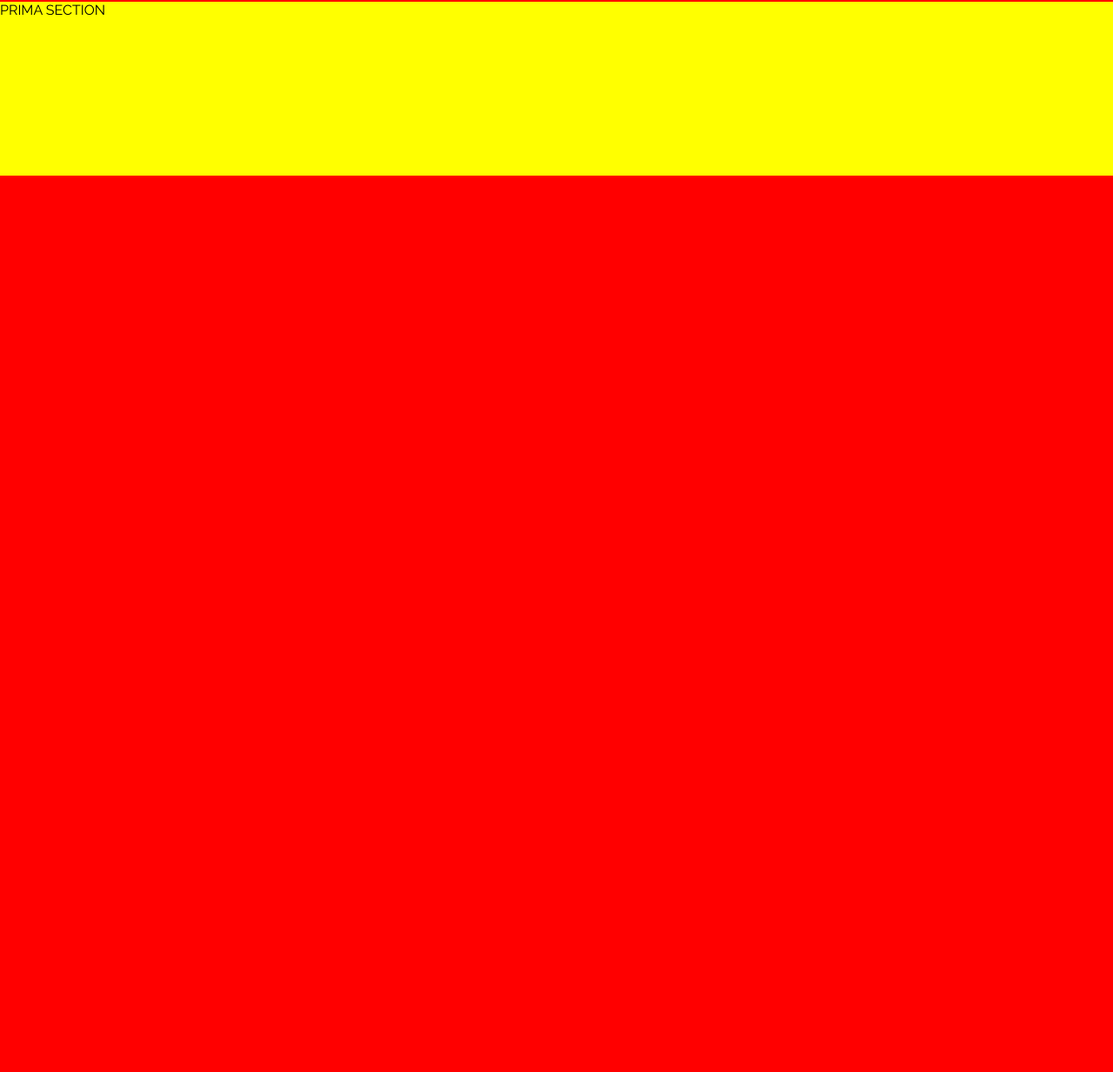
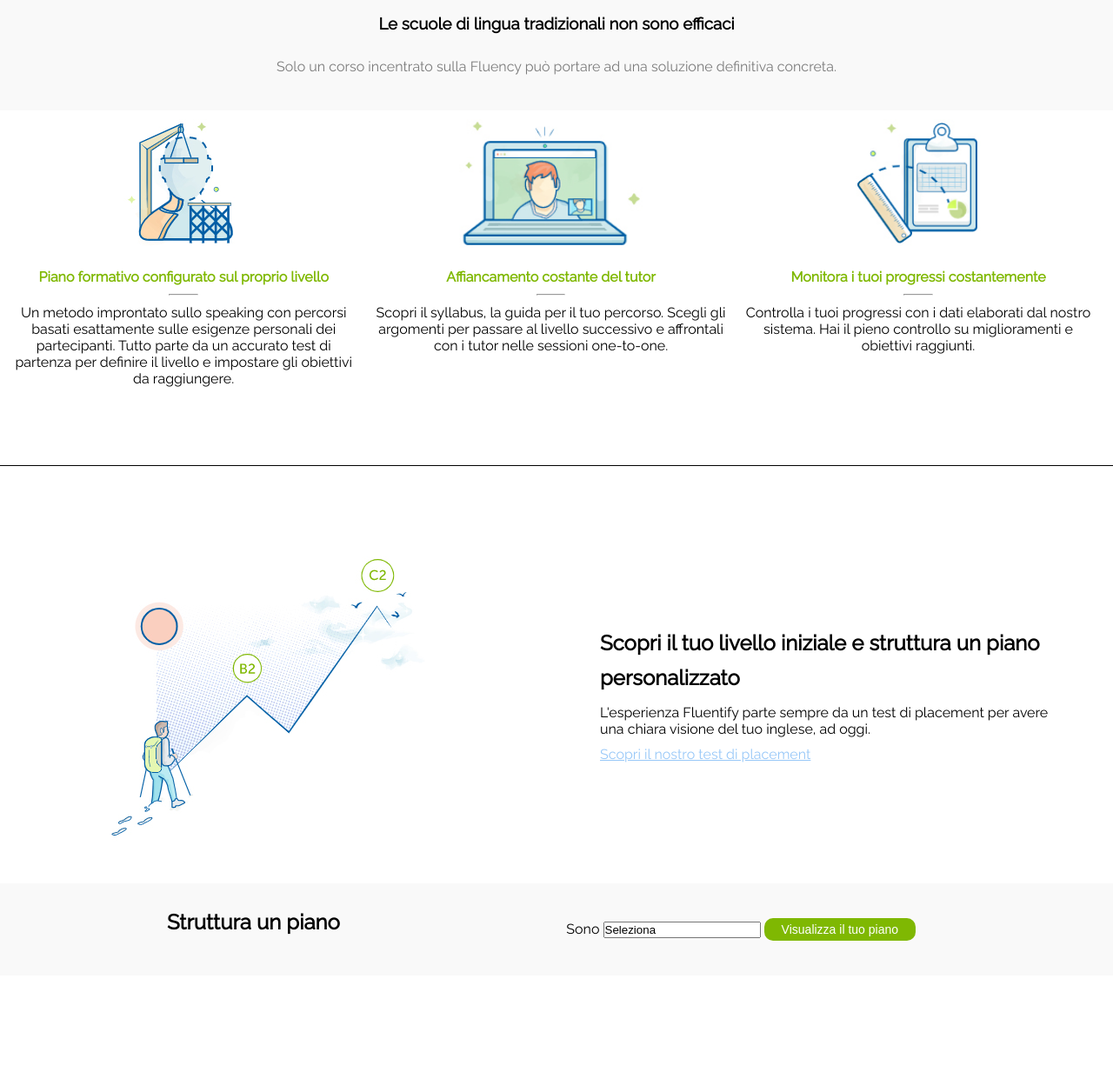
Before and after one commit to ardob5/html-css-fluentify, a plain HTML site: page index.html in a window 1280 px wide. Shown: the part 437-1670 px from the top of the page at 87% size. Drawn offline with Linux system fonts and the light colour scheme.

Commit message:
Upload immagini e completamento 4/9 sezioni (Main)

```diff
--- a/css/style.css
+++ b/css/style.css
@@ -90,8 +90,8 @@ button {
 }
 
 #login {
-  background-color: #0a0382;
-  border: 1px;
+  background-color: rgba(255, 0, 0, 0.0);
+  border: solid lightblue 2px;
 }
 
 button, #login:hover {
@@ -118,17 +118,136 @@ h1 {
 /* SEZIONE MAIN */
 main {
   /* DEBUG */
-  background-color: red;
   height: 1500px;
   /* end DEBUG */
 }
 
 .row1 {
-  /* DEBUG */
-  background-color: yellow;
-  height: 200px;
-  /* end DEBUG */
+  background-color: #f9f9f9;
+  padding: 30px 15%;
+  text-align: center;
+  line-height: 20px;
 }
+
+.row1 p {
+  opacity: 0.5;
+}
+
+/* SEZIONE 1 MID AREA */
+.mid-section1 {
+  margin-bottom: 80px;
+}
+
+.mid-section1::after {
+  content: "";
+  display: table;
+  clear: both;
+}
+
+.section1-block {
+  width: 33%;
+  text-align: center;
+  float: left;
+}
+
+.section1-block > img, h4, p {
+  padding: 10px;
+}
+
+.section1-block > img {
+  height: 168px;
+}
+
+.section1-block > h4 {
+  color: #7fb802;
+}
+
+.section1-block > hr {
+  margin: auto;
+  width: 8%;
+}
+
+/* SEZIONE 2 MID AREA */
+.mid-section2{
+  border-top: 1px solid black;
+}
+
+.mid-section2::after {
+  content: "";
+  display: table;
+  clear: both;
+}
+
+.section2-block {
+  width: 50%;
+  text-align: left;
+  float: left;
+  padding: 40px;
+  margin-top: 5%;
+}
+
+.section2-block > img {
+  padding-left: 80px;
+}
+
+.section2-block > h2 {
+  padding-top: 80px;
+  padding-left: 10px;
+  line-height: 40px;
+}
+
+#test {
+  padding-left: 10px;
+  color: #98c8f8;
+}
+
+.row2 {
+  background-color: #f9f9f9;
+  padding: 30px 15%;
+  line-height: 20px;
+}
+
+.row2::after {
+  content: "";
+  display: table;
+  clear: both;
+}
+
+.row2 h3 {
+  padding-top: 5px;
+  font-size: 1.5em;
+  float: left;
+}
+
+.plan {
+  float: right;
+}
+
+.plan > button {
+  display: inline-block;
+}
+
+p > span {
+  margin: 0 20px;
+}
+
+
+
+
+
+
+
+
+
+
+
+
+
+
+
+
+
+
 
 /* SEZIONE FOOTER */
 footer:after {
--- a/index.html
+++ b/index.html
@@ -39,24 +39,56 @@
       </header>
 
       <!-- Sezione Main -->
-      <main>MAIN+FUTURE VARIE SECTION
-        <div class="row1">PRIMA SECTION
+      <main>
+        <section class="row1">
+          <h3>Le scuole di lingua tradizionali non sono efficaci</h3><br>
+          <p>Solo un corso incentrato sulla Fluency può portare ad una soluzione definitiva concreta.</p>
+        </section>
+        <!-- Sezione 1 Mid Area -->
+        <section class="mid-section1">
+          <div class="section1-block">
+            <img src="img/profilo.jpg" alt="">
+            <h4>Piano formativo configurato sul proprio livello</h4>
+            <hr>
+            <p>Un metodo improntato sullo speaking con percorsi basati esattamente sulle esigenze personali dei partecipanti. Tutto parte da un accurato test di partenza per definire il livello e impostare gli obiettivi da raggiungere.</p>
+          </div>
 
-        </div>
-        <section>
-          <div class="">
-            <div class="">
+          <div class="section1-block">
+            <img src="img/pc.jpg" alt="">
+            <h4>Affiancamento costante del tutor</h4>
+            <hr>
+            <p>Scopri il syllabus, la guida per il tuo percorso. Scegli gli argomenti per passare al livello successivo e affrontali con i tutor nelle sessioni one-to-one.</p>
+          </div>
 
-            </div>
-            <div class="">
-
-            </div>
-            <div class="">
-
-            </div>
+          <div class="section1-block">
+            <img src="img/cose.jpg" alt="">
+            <h4>Monitora i tuoi progressi costantemente</h4>
+            <hr>
+            <p>Controlla i tuoi progressi con i dati elaborati dal nostro sistema. Hai il pieno controllo su miglioramenti e obiettivi raggiunti.</p>
           </div>
         </section>
 
+        <!-- Sezione 2 Mid Area -->
+        <section class="mid-section2">
+          <div class="section2-block">
+            <img src="img/hiker.jpg" alt="">
+          </div>
+          <div class="section2-block">
+            <h2>Scopri il tuo livello iniziale e struttura un piano personalizzato</h2>
+            <p>L'esperienza Fluentify parte sempre da un test di placement per avere una chiara visione del tuo inglese, ad oggi.</p>
+            <a id="test" href="#">Scopri il nostro test di placement</a>
+          </div>
+        </section>
+
+        <section class="row2">
+          <h3>Struttura un piano</h3>
+          <div class="plan">
+            <p><span>Sono<span>
+              <input type="text" name="" value="Seleziona">
+              <button type="button" name="button">Visualizza il tuo piano</button>
+            </p>
+          </div>
+        </section>
 
 
 
```
Also changed, not shown: img/cose.JPG (added), img/hiker.JPG (added), img/pc.JPG (added), img/profilo.JPG (added), 1 other file.
